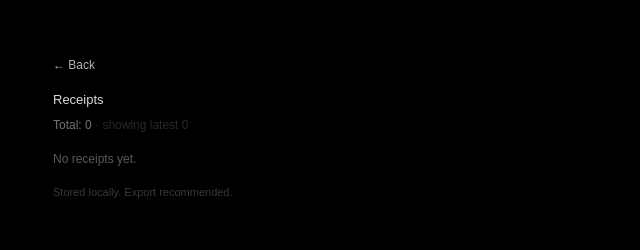
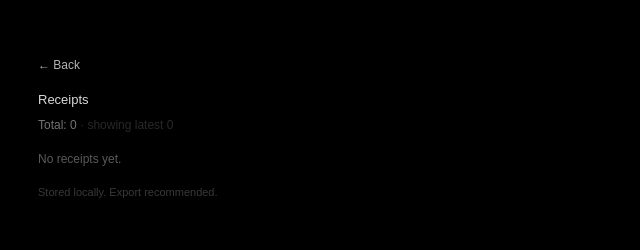
Before and after one commit to dptcoffee/Outflo, a Next.js app: page /365/receipts in a window 1280 px wide. Shown: the part 272-522 px from the top of the page, without its empty margins (152-792 px from the left). Built offline with nearby package versions, Linux system fonts and the light colour scheme.

Commit message:
Receipts: widen container maxWidth tuning

```diff
--- a/app/365/receipts/page.tsx
+++ b/app/365/receipts/page.tsx
@@ -255,7 +255,7 @@ export default function ReceiptsPage() {
       <section
         style={{
           width: "100%",
-          maxWidth: 870,
+          maxWidth: 900,
           marginInline: "auto",
           display: "grid",
           gap: 16,
```
